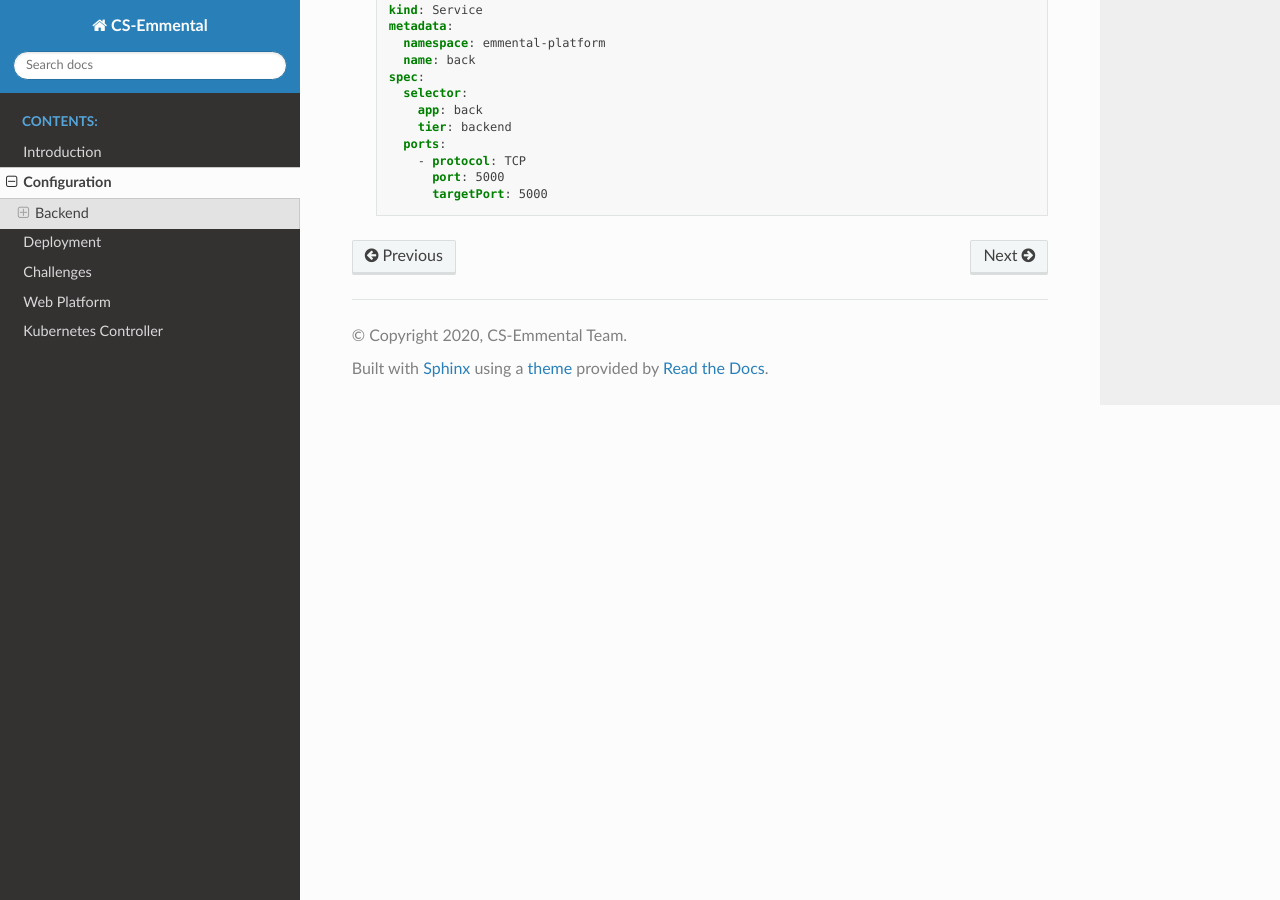
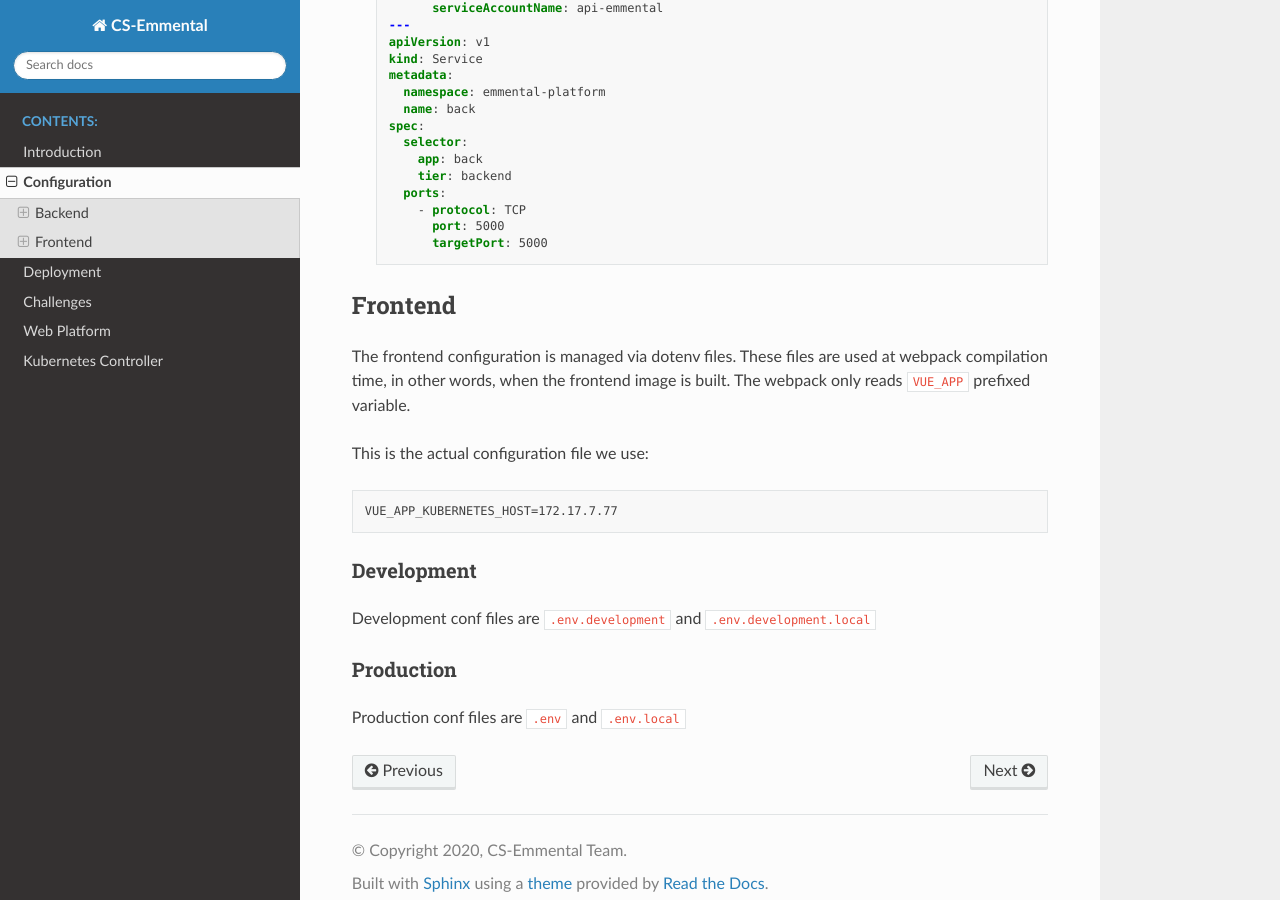
Before and after one commit to CS-Emmental/documentation, a Sphinx documentation site: the page built from source/administration/configuration.rst, in a window 1280 px wide and 900 px high, scrolled down 2004 px. Built offline with Sphinx 7.4.7 and the Read the Docs theme 2.0.0, drawn with Linux system fonts in a browser that asks for light colours; some of the changed text lies outside the part shown.

Commit message:
Add frontend configuration and Change a little backend

```diff
--- a/source/administration/configuration.rst
+++ b/source/administration/configuration.rst
@@ -6,7 +6,7 @@ Configuration
 Backend
 ^^^^^^^
 
-In the code, there is a default configuration and a develpoment configuration.
+The default configuration is the development one.
 In production, a conf file overwrites the development configuration.
 
 Development
@@ -17,6 +17,7 @@ The simpliest configuration for develpoment is::
     SECRET_KEY="dev"
     MONGO_URI="mongodb://mongo:27017/cs-emmental"
 
+Currently, this is hardcoded in ``app.py``. Check the code out.
 
 Production
 """"""""""
@@ -54,3 +55,26 @@ Finally, it should look like the file below:
 
     .. literalinclude:: ../files/back.yaml
         :language: yaml
+
+
+Frontend
+^^^^^^^^
+
+The frontend configuration is managed via dotenv files. These files are used at webpack compilation time, in other words, when the frontend image is built.
+The webpack only reads ``VUE_APP`` prefixed variable.
+
+This is the actual configuration file we use:
+
+.. code-block::
+
+    VUE_APP_KUBERNETES_HOST=172.17.7.77
+
+Development
+"""""""""""
+
+Development conf files are ``.env.development`` and ``.env.development.local``
+
+Production
+""""""""""
+
+Production conf files are ``.env`` and ``.env.local``
```
